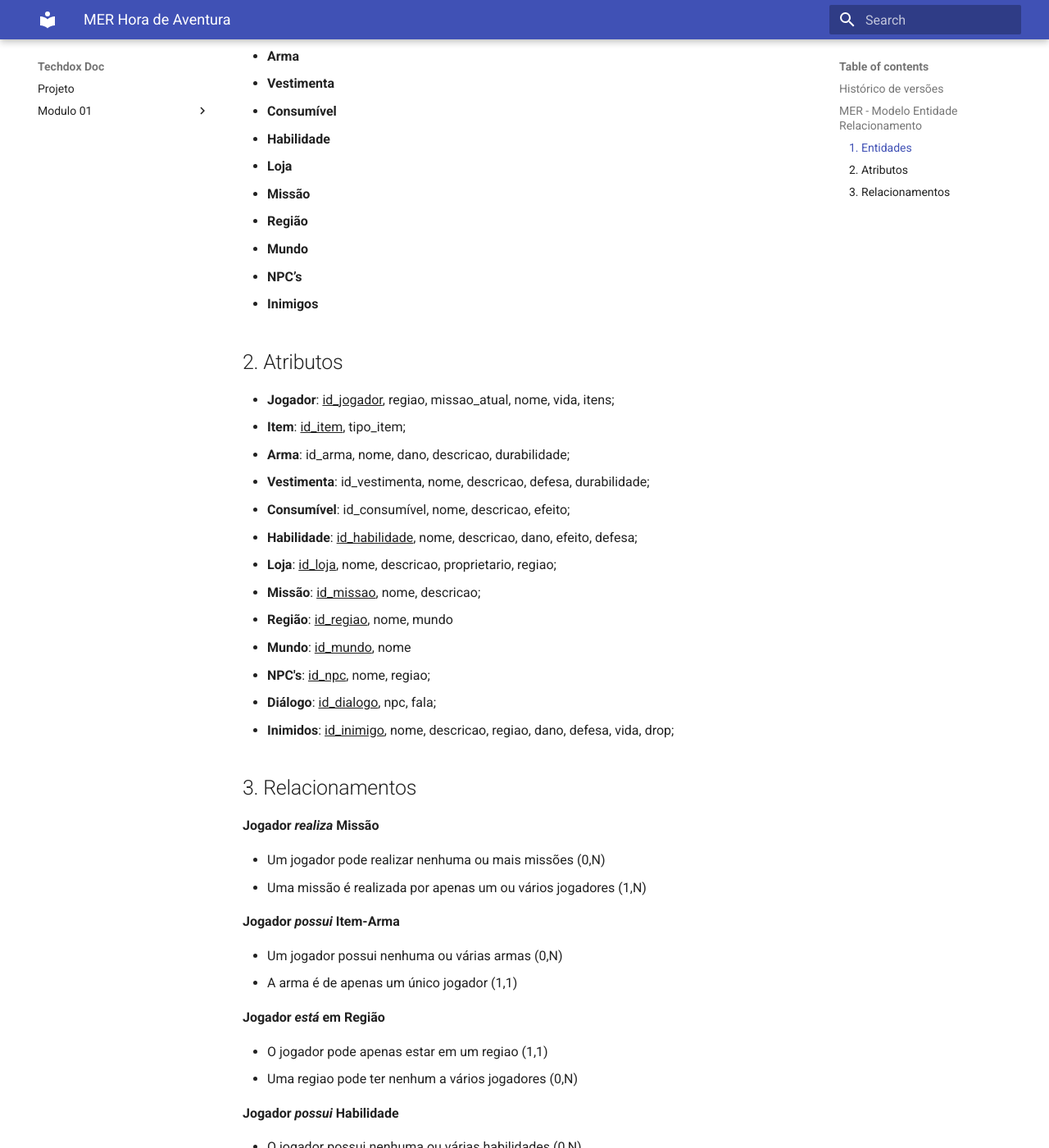
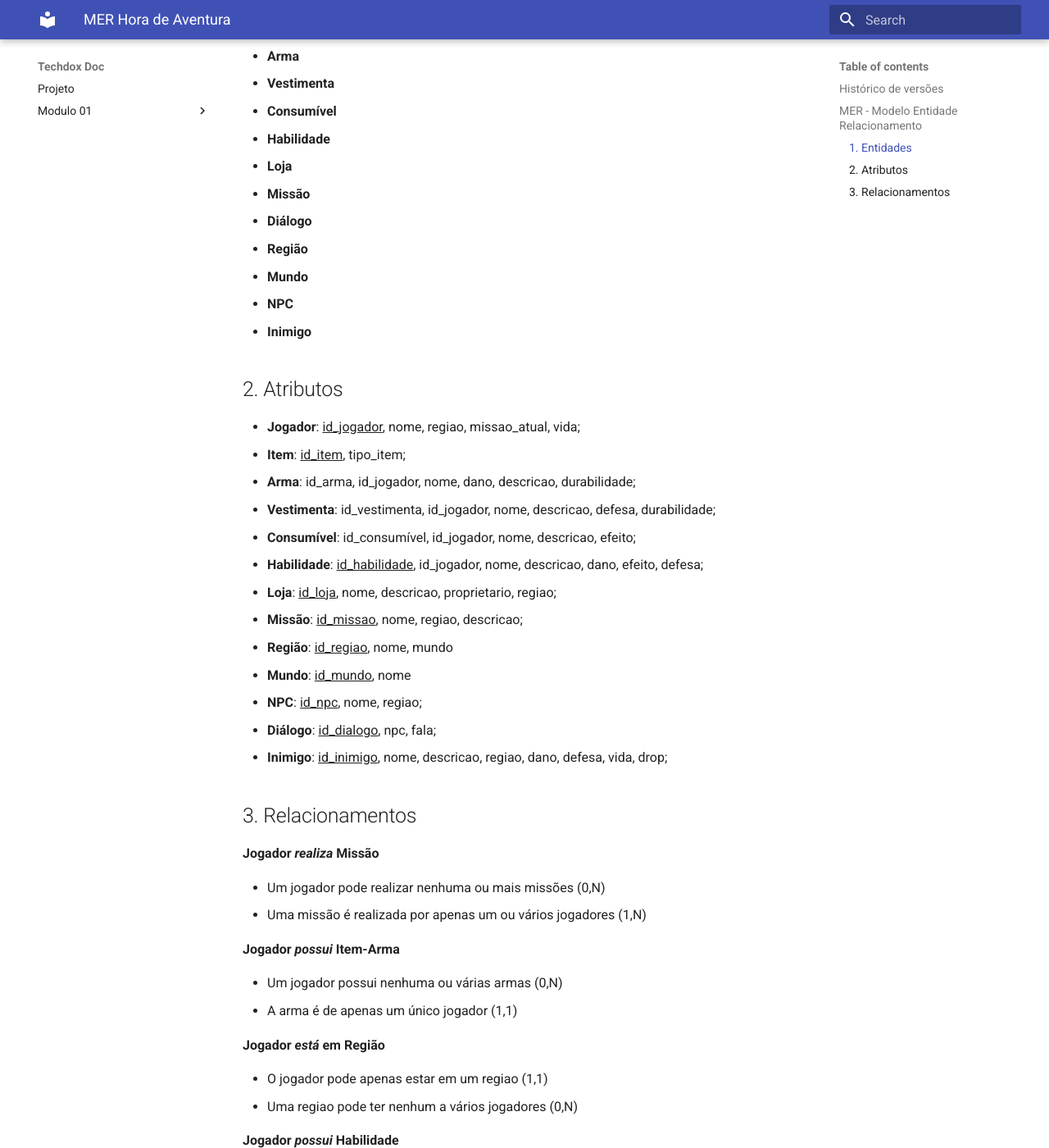
Before and after one commit to SBD1/2024.1-Hora_de_Aventura, an MkDocs documentation site: the page built from docs/modulo_01/MER_Hora-de-Aventura.md, in a window 1280 px wide and 1400 px high, scrolled down 686 px. Shown: the whole window at 82% size. Built offline with MkDocs 1.6.1 and Material for MkDocs 9.7.7, drawn with Linux system fonts in a browser that asks for light colours.

Commit message:
Update with new entities
Co-authored-by: CiroCosta <ciro.fga@gmail.com>

```diff
--- a/docs/modulo_01/MER_Hora-de-Aventura.md
+++ b/docs/modulo_01/MER_Hora-de-Aventura.md
@@ -23,26 +23,27 @@ O Modelo Entidade Relacionamento de um bancos de dados é um modelo conceitual q
 - **Habilidade**
 - **Loja**
 - **Missão**
+- **Diálogo**
 - **Região**
 - **Mundo**
-- **NPC’s**
-- **Inimigos**
+- **NPC**
+- **Inimigo**
 
 ## 2. Atributos
 
-- **Jogador**: <ins>id_jogador</ins>, regiao, missao_atual, nome, vida, itens;
+- **Jogador**: <ins>id_jogador</ins>, nome, regiao, missao_atual, vida;
 - **Item**: <ins>id_item</ins>, tipo_item;
-  - **Arma**: id_arma, nome, dano, descricao, durabilidade;
-  - **Vestimenta**: id_vestimenta, nome, descricao, defesa, durabilidade;
-  - **Consumível**: id_consumível, nome, descricao, efeito;
-- **Habilidade**: <ins>id_habilidade</ins>, nome, descricao, dano, efeito, defesa;
+  - **Arma**: id_arma, id_jogador, nome, dano, descricao, durabilidade;
+  - **Vestimenta**: id_vestimenta, id_jogador, nome, descricao, defesa, durabilidade;
+  - **Consumível**: id_consumível, id_jogador, nome, descricao, efeito;
+- **Habilidade**: <ins>id_habilidade</ins>, id_jogador, nome, descricao, dano, efeito, defesa;
 - **Loja**: <ins>id_loja</ins>, nome, descricao, proprietario, regiao;
-- **Missão**: <ins>id_missao</ins>, nome, descricao;
+- **Missão**: <ins>id_missao</ins>, nome, regiao, descricao;
 - **Região**: <ins>id_regiao</ins>, nome, mundo
 - **Mundo**: <ins>id_mundo</ins>, nome
-- **NPC's**: <ins>id_npc</ins>, nome, regiao;
+- **NPC**: <ins>id_npc</ins>, nome, regiao;
 - **Diálogo**: <ins>id_dialogo</ins>, npc, fala;
-- **Inimidos**: <ins>id_inimigo</ins>, nome, descricao, regiao, dano, defesa, vida, drop;
+- **Inimigo**: <ins>id_inimigo</ins>, nome, descricao, regiao, dano, defesa, vida, drop;
 
 ## 3. Relacionamentos
 
```
